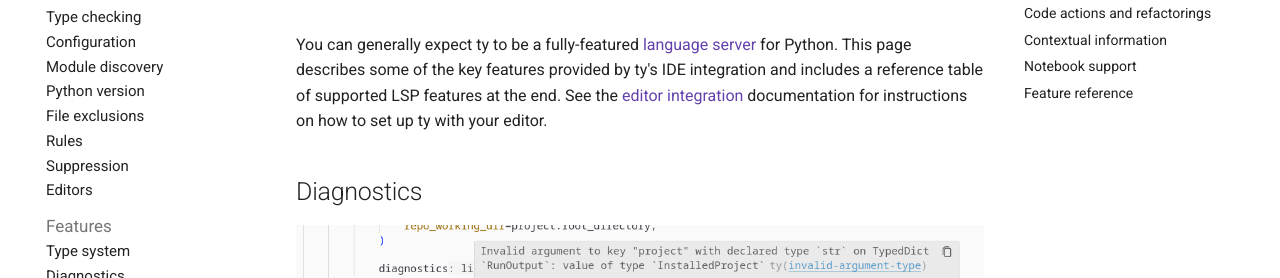
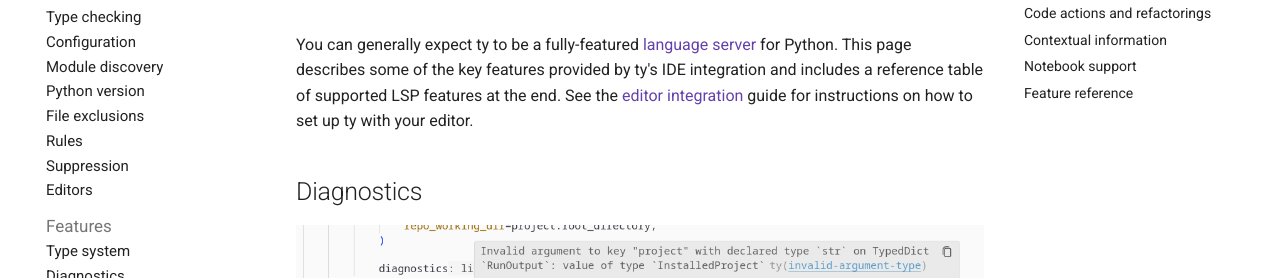
Before and after one commit to astral-sh/ty, an MkDocs documentation site: the page built from docs/features/language-server.md, in a window 1280 px wide and 900 px high. Shown: the part 188-466 px from the top of the window. Built offline with MkDocs 1.6.1 and Material for MkDocs 9.7.7, drawn with Linux system fonts in a browser that asks for light colours; comment, search, counter and statistics services are not loaded.

Commit message:
Refer to the "editor integration guide" instead of "editors documentation"

```diff
--- a/docs/features/language-server.md
+++ b/docs/features/language-server.md
@@ -3,7 +3,7 @@
 You can generally expect ty to be a fully-featured [language server] for Python.
 This page describes some of the key features provided by ty's IDE integration and includes
 a reference table of supported LSP features at the end.
-See the [editor integration](../editors.md) documentation for instructions on how to set up ty
+See the [editor integration](../editors.md) guide for instructions on how to set up ty
 with your editor.
 
 ## Diagnostics
```
Also changed, not shown: README.md (+1 -1 lines), docs/index.md (+1 -1 lines), docs/installation.md (+1 -1 lines).
